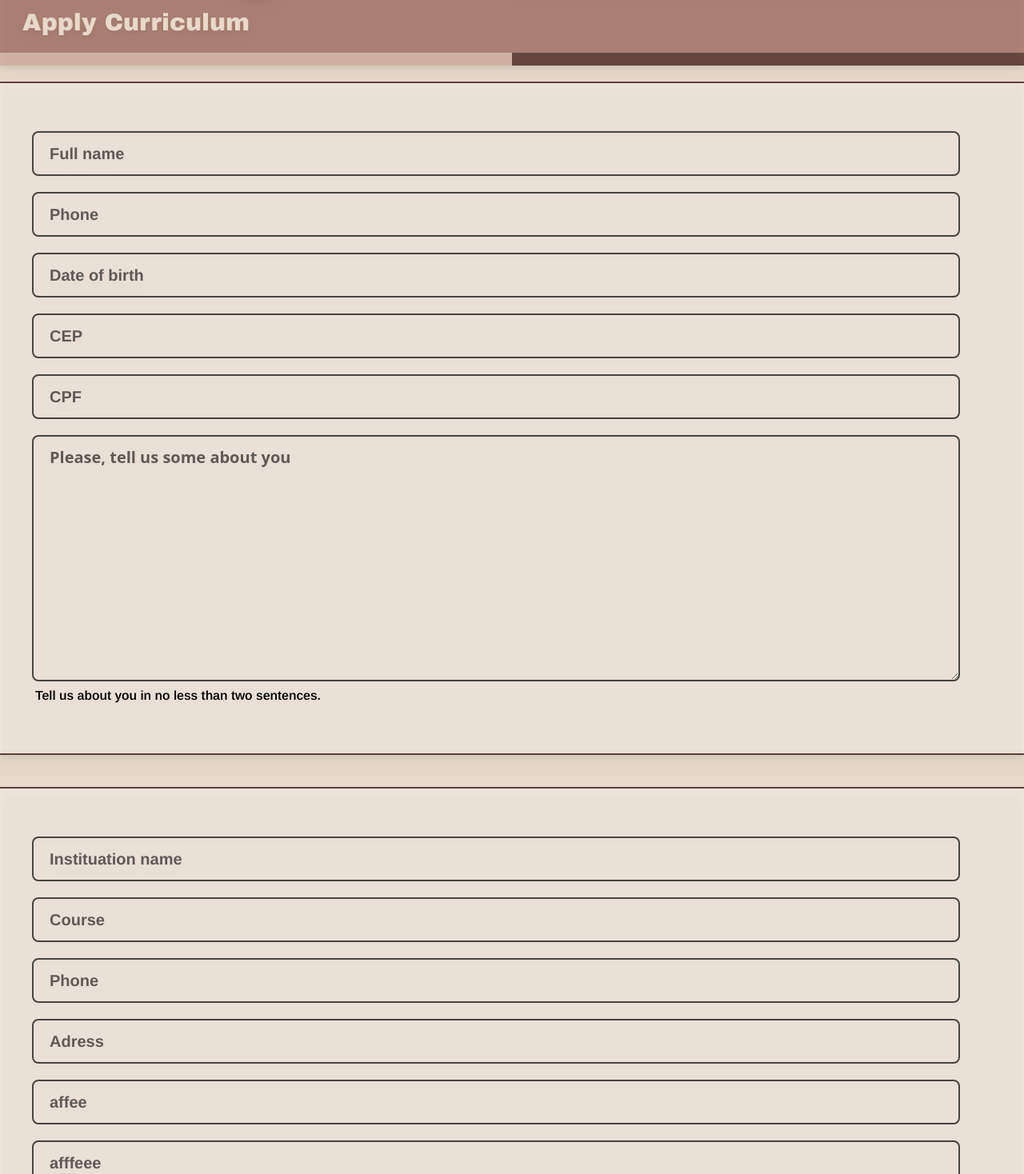
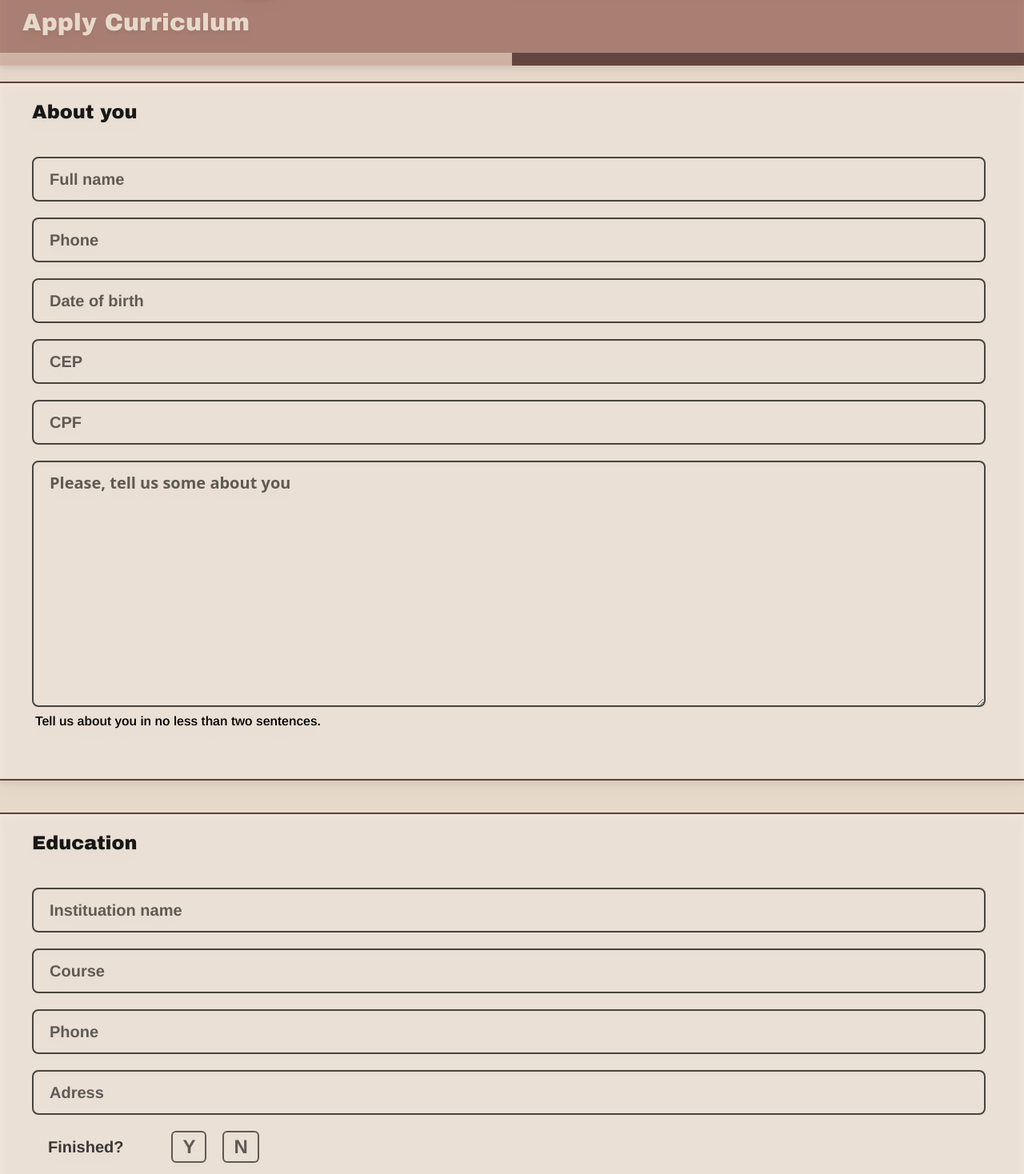
Before and after one commit to daniwells/DWCoffee, a React (Create React App) app in the folder client/: page /apply in a window 1280 px wide. Shown: the part 142-1610 px from the top of the page at 80% size. Built offline with nearby package versions, Linux system fonts and the light colour scheme; a web font is replaced by a local one.

Commit message:
finalizando a página 'Apply'

```diff
--- a/client/src/components/items/SubmitButton.js
+++ b/client/src/components/items/SubmitButton.js
@@ -1,11 +1,11 @@
 import { jsxDEV as _jsxDEV } from "react/jsx-dev-runtime"
 import { Fragment as _Fragment } from "react/jsx-dev-runtime"
 
-function SubmitButton({value, style, handleChange}) {
+function SubmitButton({value, style}) {
 
     return (
         <>
-            <input onClick type="submit" className={`p-4 cursor-pointer ${style}`}>{value}</input>
+            <input type="submit" className={`p-4 cursor-pointer ${style}`}>{value}</input>
         </>
     )
 }
--- a/client/src/components/items/applyItems/AcademicEducationDatas.js
+++ b/client/src/components/items/applyItems/AcademicEducationDatas.js
@@ -1,10 +1,9 @@
 import { IoCloseOutline, IoAdd } from "react-icons/io5";
 import InputRadioApply from './InputRadioApply'
-import { useState } from "react"
+import { useState, useEffect } from "react"
 import InputApply from "./InputApply";
 import { GrFormSubtract } from "react-icons/gr";
 import ButtonChange from "../ButtonChange";
-import { v4 as uuid } from "uuid";
 
 function AcademicEducationDatas({sendDatasFather}){
 
@@ -19,8 +18,11 @@ function AcademicEducationDatas({sendDatasFather}){
     const [addOrDelete, setAddOrDelete] = useState({"course1":true})
     const [countButtons, setCountButtons] = useState(2)
 
+
+
     function handleChange(event) {
         handleOptionChange(event)
+
         if (event && event.target) {
             setCourses(
                 (prevState) => ({
@@ -28,23 +30,23 @@ function AcademicEducationDatas({sendDatasFather}){
                     [event.target.data_group]:{...prevState[event.target.data_group], [event.target.name]:event.target.value}
                 })
             )
-            sendDatasFather(courses, "AcademicEducation")
+
         }
     }
 
-    function hand(event) {
-
-        setCourses({})
-    }
+    useEffect(() => {
+        sendDatasFather(courses, "AcademicEducation")
+    }, [courses])
 
     function handleOptionChange(event){
+
         const changeValue = (radios.map(prevState => ({
             ...prevState,
             selected: event.target.value === prevState.value,
             name: event.target.name
         })))
-
         setRadios(changeValue)
+        return changeValue
     }
 
     function addCourse(name){
@@ -90,13 +92,12 @@ function AcademicEducationDatas({sendDatasFather}){
     return (
         <>
             { Object.entries(addOrDelete).map( ([key, value]) => (
-                    <section key={uuid()} className="space-y-5 my-10" >
-                        <InputApply data_group={key} name="instituationName" text="Instituation name" onChange={handleChange} value={courses[key] ? courses[key].instituationName : ''} type="text" />
+                    <section key={key} className="space-y-5 my-10" >
+                        <InputApply data_group={key} name="instituationName" text="Instituation name" onChange={handleChange} value={courses[key] ? courses[key].instituationName : ''} type="all" />
                         <InputApply data_group={key} name="course" text="Course" onChange={handleChange} value={courses[key] ? courses[key].course : ''} type="text" />
                         <InputApply data_group={key} name="instituationPhone" text="Phone" mask="(99) 99999-9999" onChange={handleChange} value={courses[key] ? courses[key].instituationPhone : ''}/>
-                        <InputApply data_group={key} name="instituationAdress" text="Adress" onChange={handleChange} value={courses[key] ? courses[key].instituationAdress : ''} type="text"/>
-                        <InputApply name="afeee" text="affee" onChange={hand}/>
-                        <InputApply name="afeee" text="afffeee" onChange={handleChange}/>
+                        <InputApply data_group={key} name="instituationAdress" text="Adress" onChange={handleChange} value={courses[key] ? courses[key].instituationAdress : ''} type="all"/>
+
                         <section className="flex space-x-10 items-center">
                             <p className='text-xl font-arimo font-bold opacity-75 px-5'>Finished?</p>
                             <section className='flex space-x-5 items-center'>
--- a/client/src/components/items/applyItems/InputApply.js
+++ b/client/src/components/items/applyItems/InputApply.js
@@ -1,6 +1,17 @@
 import InputMask from 'react-input-mask';
 
-const cleanValue = (str, type)=>{if (type =="text") {return str.replace(/[^a-zA-Z\\s]/g, '');} else{return str.replace(/[^0-9]/g, '')}}
+const cleanValue = (str, type)=>{
+    if (type =="text") {
+        return str.replace(/[^a-zA-Z\\s]/g, '')
+    }
+
+    if(type="all"){
+        return str.replace(/[^a-zA-Z0-9]/g, '')
+    }
+
+    return str.replace(/[^0-9]/g, '')
+}
+
 
 function InputApply({ text, value, mask, onChange, name, type, data_group}) {
 
--- a/client/src/components/items/applyItems/PreviousJobsDatas.js
+++ b/client/src/components/items/applyItems/PreviousJobsDatas.js
@@ -1,31 +1,32 @@
 import { IoAdd } from "react-icons/io5";
-import {useState } from "react"
+import {useState, useEffect } from "react"
 import InputApply from "./InputApply";
 import { GrFormSubtract } from "react-icons/gr";
 import ButtonChange from "../ButtonChange";
 import LongTextInputApply from "./LongTextInputApply";
-import { v4 as uuid } from 'uuid'
 
 function PreviousJobsDatas({sendDatasFather}){
 
-    const [courses, setCourses] = useState({})
+    const [jobs, setJobs] = useState({})
 
     const [addOrDelete, setAddOrDelete] = useState({"course1":true})
     const [countButtons, setCountButtons] = useState(2)
 
     function handleChange(event) {
         if (event && event.target) {
-            setCourses(
+            setJobs(
                 (prevState) => ({
                     ...prevState,
                     [event.target.data_group]:{...prevState[event.target.data_group],  [event.target.name]:event.target.value}
                 })
             )
-            sendDatasFather(courses, "PreviousJobs")
-            console.log(courses)
             return event
         }
     }
+
+    useEffect(() => {
+        sendDatasFather(jobs, "PreviousJobs")
+    }, [jobs])
 
     function addCourse(name){
         let exist = false
@@ -70,12 +71,12 @@ function PreviousJobsDatas({sendDatasFather}){
     return (
         <>
             { Object.entries(addOrDelete).map( ([key, value]) => (
-                    <section key={uuid()} className="space-y-5 my-10">
-                        <InputApply data_group={key} name="company" text="Company" onChange={handleChange} value={courses[key] ? courses[key].company : ''}/>
-                        <InputApply data_group={key} name="position" text="Position" onChange={handleChange} value={courses[key] ? courses[key].position : ''} type="text" />
-                        <InputApply data_group={key} name="phoneCompany" text="Company's phone" mask="(99) 99999-9999" onChange={handleChange} value={courses[key] ? courses[key].phoneCompany : ''}/>
-                        <InputApply data_group={key} name="cepCopany" text="Company's CEP" mask="99999-999" onChange={handleChange} value={courses[key] ? courses[key].cepCopany : ''}/>
-                        <LongTextInputApply key={uuid()} name="about" data_group={key} text={"Can you tell us about the company too"} placeholder={'Please, tell your reason for exit'} handleChange={handleChange}/>
+                    <section key={key} className="space-y-5 my-10">
+                        <InputApply data_group={key} name="company" text="Company" onChange={handleChange} value={jobs[key] ? jobs[key].company : ''} type="all"/>
+                        <InputApply data_group={key} name="position" text="Position" onChange={handleChange} value={jobs[key] ? jobs[key].position : ''} type="text" />
+                        <InputApply data_group={key} name="phoneCompany" text="Company's phone" mask="(99) 99999-9999" onChange={handleChange} value={jobs[key] ? jobs[key].phoneCompany : ''}/>
+                        <InputApply data_group={key} name="cepCopany" text="Company's CEP" mask="99999-999" onChange={handleChange} value={jobs[key] ? jobs[key].cepCopany : ''}/>
+                        <LongTextInputApply name="about" data_group={key} text={"Can you tell us about the company too"} placeholder={'Please, tell your reason for exit'} handleChange={handleChange}/>
 
                         <section className="pt-7" >
                         <ButtonChange
--- a/client/src/components/items/applyItems/SectionApply.js
+++ b/client/src/components/items/applyItems/SectionApply.js
@@ -1,8 +1,8 @@
 function SectionApply(props){
 
     return(
-        <section className='w-full bg-customBgFormApply p-5 px-10 pr-20 border-t-2 border-b-2 border-opacity-50 border-customBrown my-5 drop-shadow-lg'>
-            <h2 className='text-2xl font-archivoBlack opacity-90'>{props.text}</h2>
+        <section className='w-full bg-customBgFormApply p-5 px-10 pr-12 border-t-2 border-b-2 border-opacity-50 border-customBrown my-5 drop-shadow-lg'>
+            <h2 className='text-2xl font-archivoBlack opacity-90'>{props.title}</h2>
             {props.children}
         </section>
     )
--- a/client/src/components/pages/Apply.js
+++ b/client/src/components/pages/Apply.js
@@ -8,7 +8,6 @@ import PreviousJobsDatas from"../items/applyItems/PreviousJobsDatas"
 import SectionApply from "../items/applyItems/SectionApply"
 import SubmitButton from"../items/SubmitButton"
 
-
 function Apply() {
   const [values, setValues] = useState({})
 
@@ -17,17 +16,26 @@ function Apply() {
       ...values,
       [name]: info
     })
+    console.log(values)
   }
 
-  function sendDatas() {
-    fetch('http://127.0.0.1:5000/sendDatas', {
-      method: "POST",
-      headers: {'Content-type': 'application/json'},
-      body: JSON.stringify(values)
-    })
-    .then(resp => resp.json())
-    .then(data => { console.log(data)}
-  )}
+  function sendDatas(event){
+    event.preventDefault()
+    handleSubmit(values)
+  }
+
+  function handleSubmit(datas){
+
+    setTimeout(() => {
+      fetch('http://127.0.0.1:5000/sendDatas', {
+        method: "POST",
+        headers: {'Content-type': 'application/json'},
+        body: JSON.stringify(datas)
+      })
+      .then(resp => resp.json())
+      .then(data => { console.log(data)})
+    }, 1000)
+  }
 
   return (
     <Container style="flex-col bg-customBgApply">
```
Also changed, not shown: client/src/components/items/applyItems/PersonalDatas.js (+4 -3 lines), 2 other files (tests, documents, lock files or other folders).
